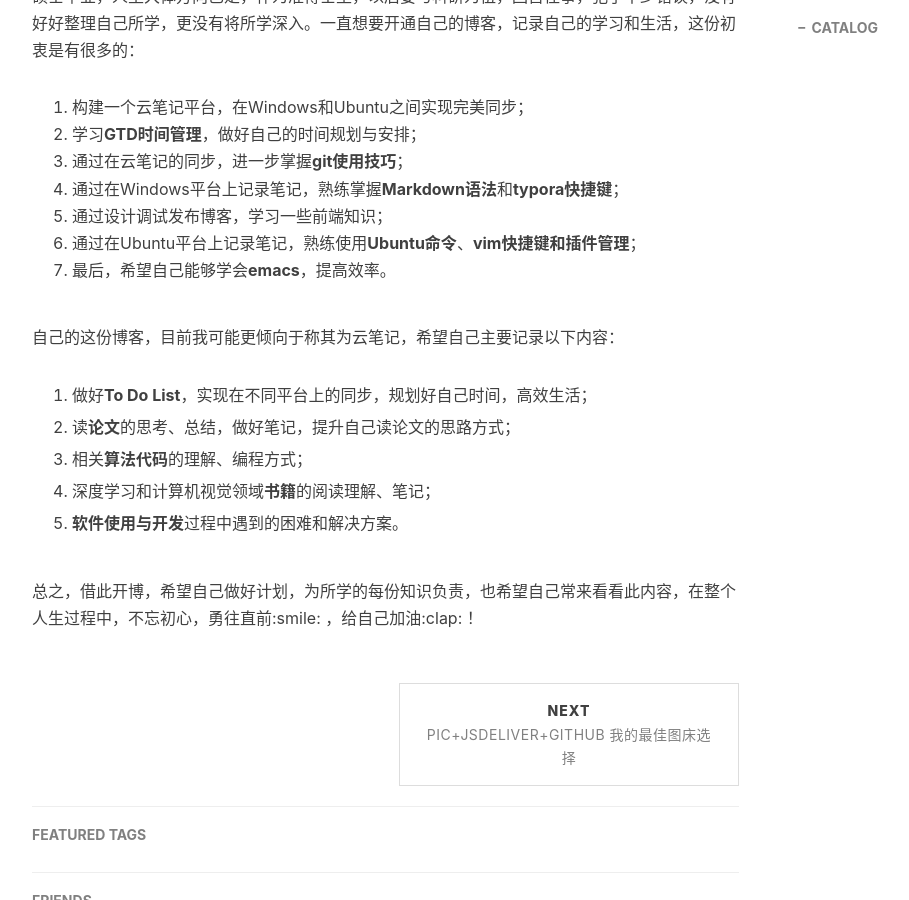
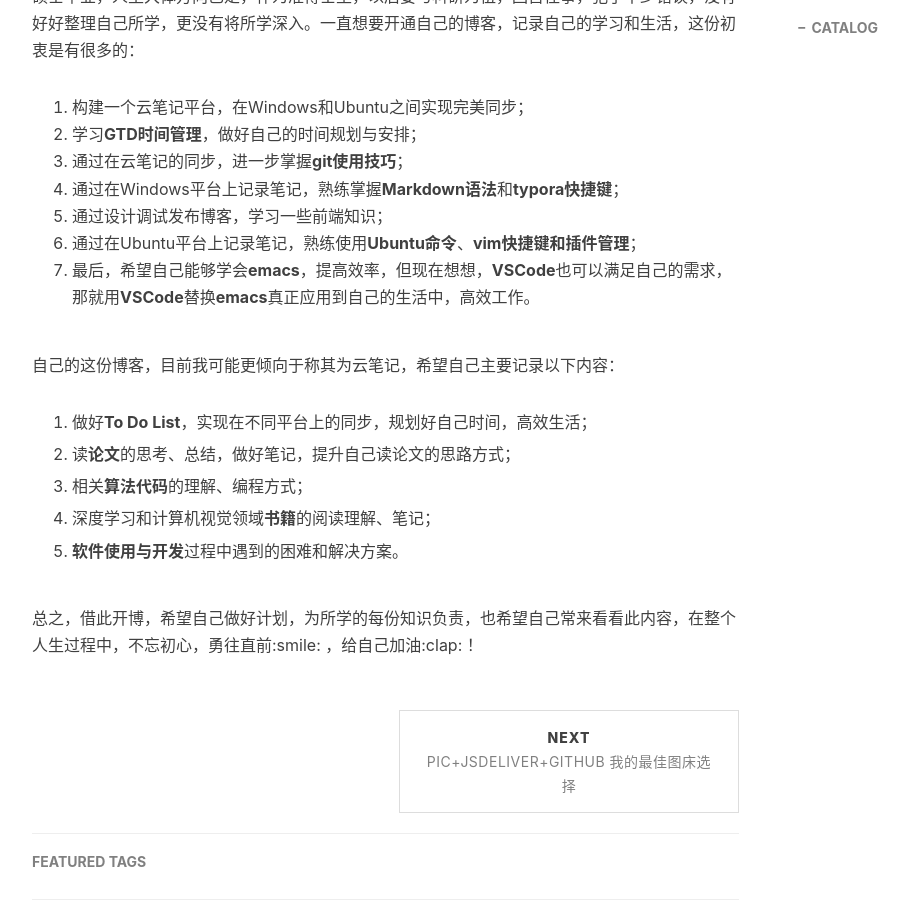
Before and after one commit to Lisatiy/lisatiy.github.io, a Jekyll site: the page built from _posts/2020-04-04-Blog-开通啦.md, in a window 1280 px wide and 900 px high, scrolled down 590 px. Shown: the whole window, without its empty margins (233-1142 px from the left). Built offline with Jekyll 4.4.1, drawn with Linux system fonts in a browser that asks for light colours; nearby versions of some CDN libraries; comment, search, counter and statistics services are not loaded.

Commit message:
'vscode-achieve-emacs'

```diff
--- a/_posts/2020-04-04-Blog-开通啦.md
+++ b/_posts/2020-04-04-Blog-开通啦.md
@@ -18,7 +18,7 @@ tags:
 4. 通过在Windows平台上记录笔记，熟练掌握**Markdown语法**和**typora快捷键**；
 5. 通过设计调试发布博客，学习一些前端知识；
 6. 通过在Ubuntu平台上记录笔记，熟练使用**Ubuntu命令**、**vim快捷键和插件管理**；
-7. 最后，希望自己能够学会**emacs**，提高效率。
+7. 最后，希望自己能够学会**emacs**，提高效率，但现在想想，**VSCode**也可以满足自己的需求，那就用**VSCode**替换**emacs**真正应用到自己的生活中，高效工作。
 
 自己的这份博客，目前我可能更倾向于称其为云笔记，希望自己主要记录以下内容：
 
```
